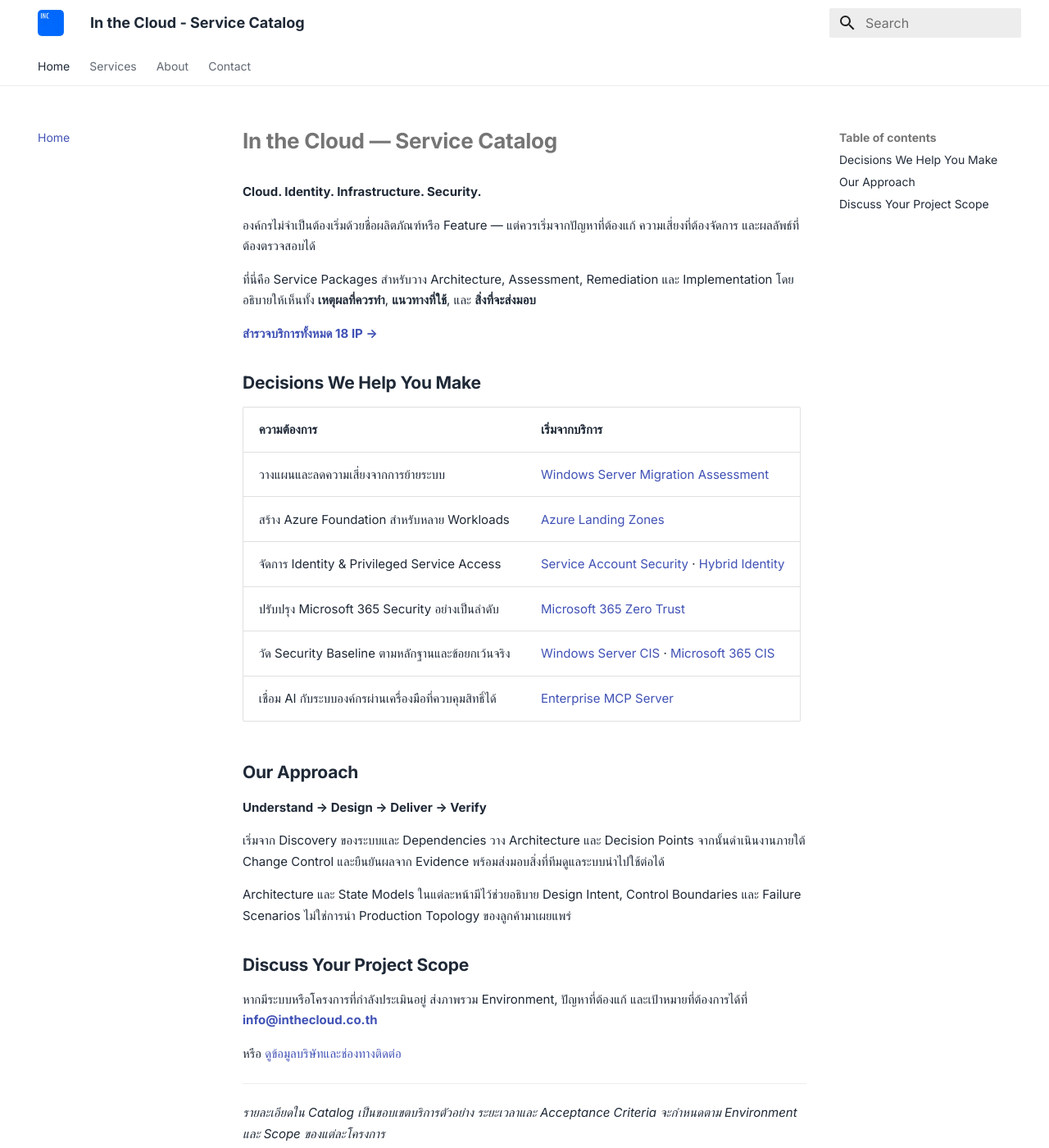
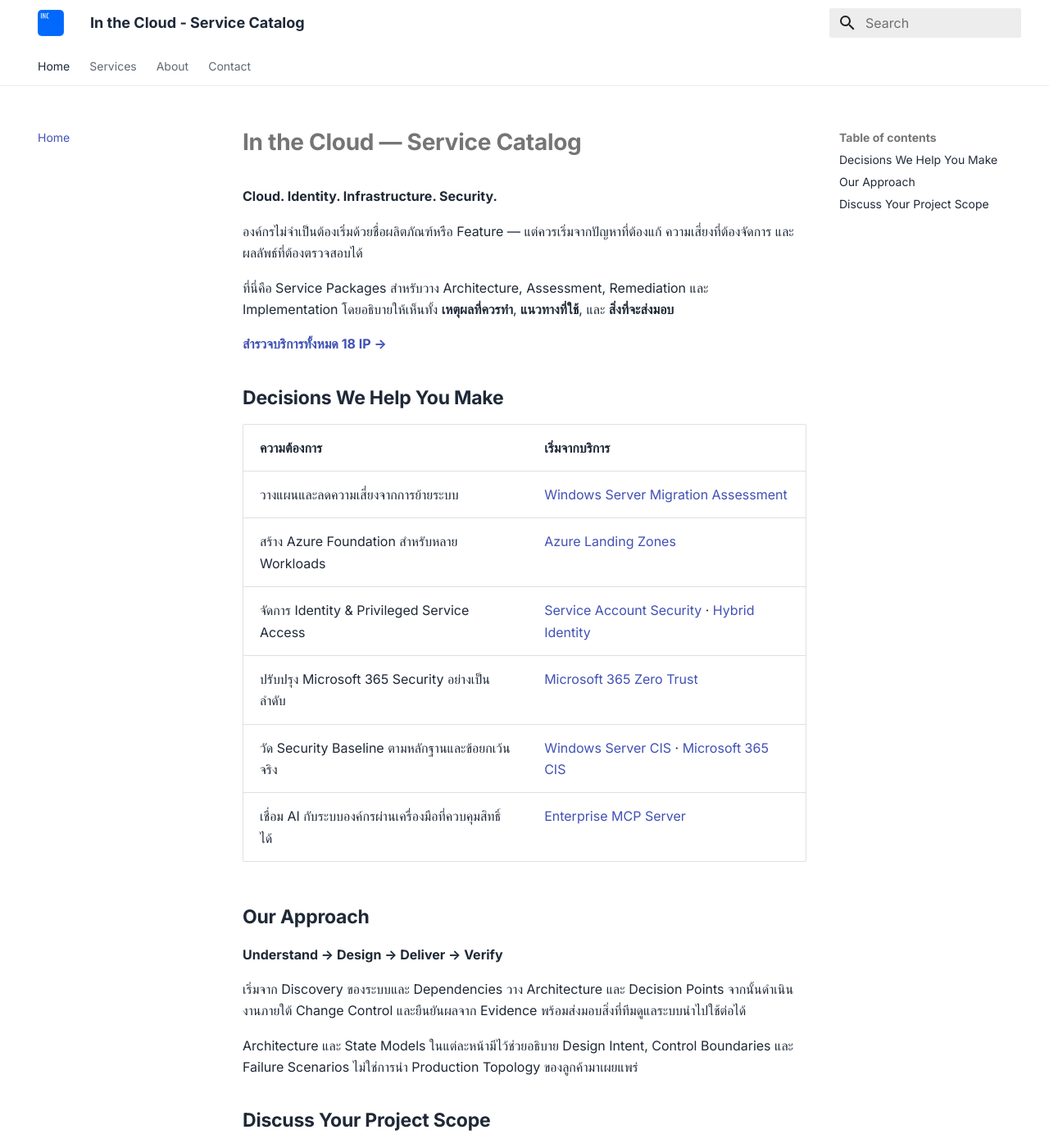
Before and after one commit to inthecloudth/service-catalog, an MkDocs documentation site: the page built from docs/index.md, in a window 1280 px wide and 1400 px high. Shown: the whole window at 82% size. Built offline with MkDocs 1.6.1 and Material for MkDocs 9.7.7, drawn with Linux system fonts in a browser that asks for light colours.

Commit message:
style: restore 16px body and rebalance Inter heading sizes

```diff
--- a/docs/stylesheets/extra.css
+++ b/docs/stylesheets/extra.css
@@ -5,43 +5,43 @@
 
 .md-typeset {
   font-family: "Inter", -apple-system, BlinkMacSystemFont, "Segoe UI", sans-serif;
-  font-size: 15px;
-  line-height: 1.7;
+  font-size: 16px;
+  line-height: 1.65;
 }
 
 .md-typeset h1 {
-  font-size: 26px;
+  font-size: 28px;
   font-weight: 600;
   line-height: 1.3;
 }
 
 .md-typeset h2 {
-  font-size: 21px;
+  font-size: 23px;
   font-weight: 600;
   line-height: 1.35;
 }
 
 .md-typeset h3 {
-  font-size: 18px;
+  font-size: 19px;
   font-weight: 600;
   line-height: 1.4;
 }
 
 .md-typeset h4 {
-  font-size: 16px;
+  font-size: 17px;
   font-weight: 600;
   line-height: 1.45;
 }
 
 .md-typeset table:not([class]) {
-  font-size: 15px;
+  font-size: 16px;
 }
 
 @media screen and (max-width: 44.984375em) {
-  .md-typeset h1 { font-size: 24px; }
-  .md-typeset h2 { font-size: 20px; }
-  .md-typeset h3 { font-size: 17px; }
-  .md-typeset h4 { font-size: 16px; }
+  .md-typeset h1 { font-size: 26px; }
+  .md-typeset h2 { font-size: 21px; }
+  .md-typeset h3 { font-size: 18px; }
+  .md-typeset h4 { font-size: 17px; }
 }
 
 /* A continuous white canvas, without header/content/footer dividers. */
```
